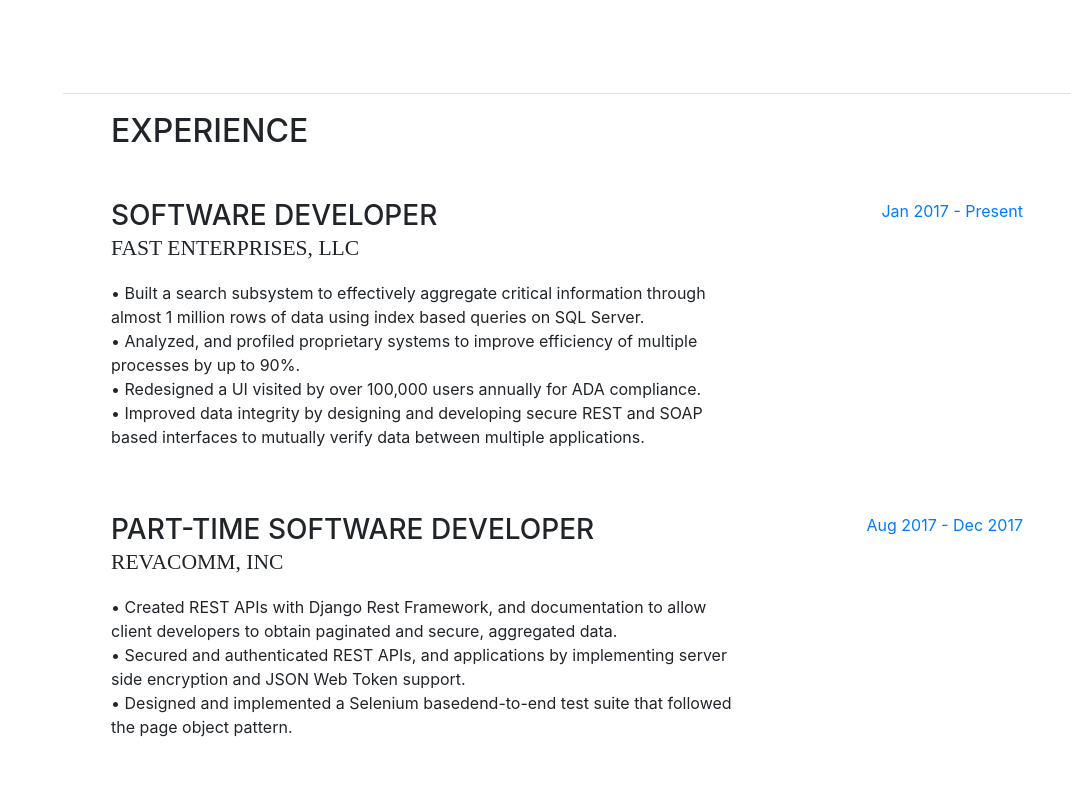
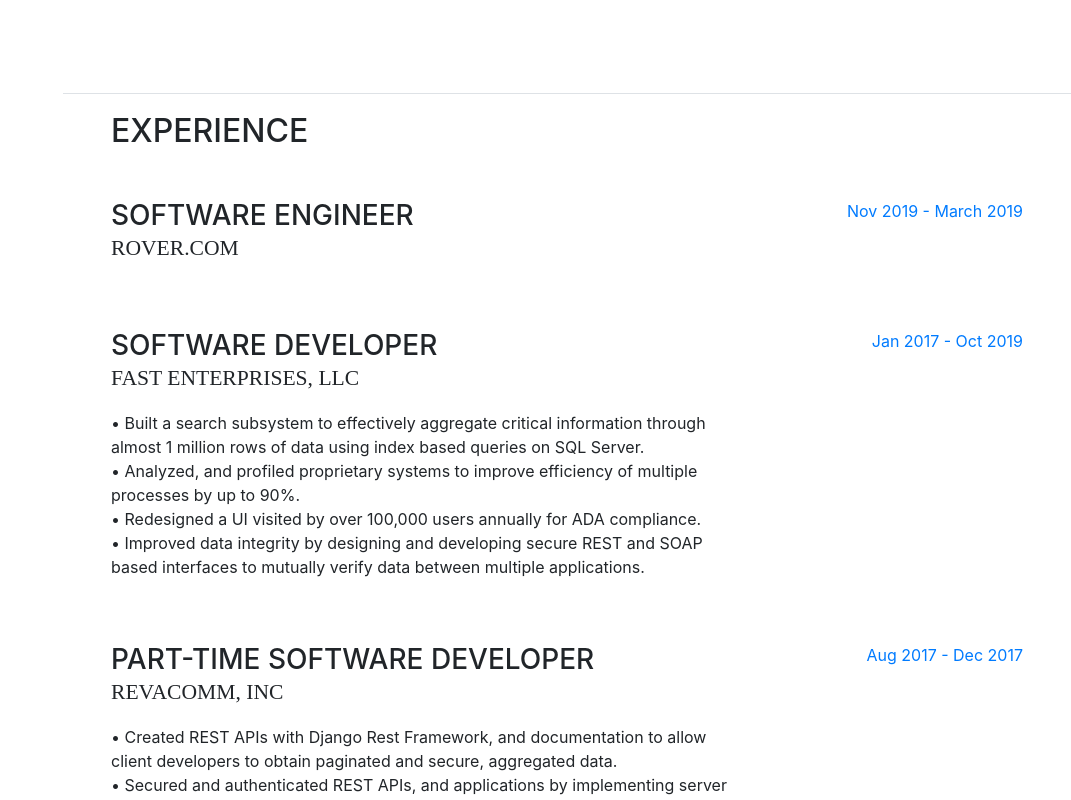
Before and after one commit to terrypalo/terrypalo.github.io, a website with bundled scripts: page index.html in a window 1280 px wide. Shown: the part 1527-2327 px from the top of the page, without its empty margins (209-1280 px from the left). Built offline with nearby package versions, Linux system fonts and the light colour scheme; a web font is replaced by a local one.

Commit message:
Add rover

```diff
--- a/index.html
+++ b/index.html
@@ -81,7 +81,7 @@
           <h1 class="mb-0">Terry
             <span class="text-primary">Palomares</span>
           </h1>
-          <div class="subheading mb-5">Bismarck, North Dakota
+          <div class="subheading mb-5">Seattle, Washington
             <a href="mailto:tpalomares18@gmail.com">tpalomares18@gmail.com</a>
           </div>
           <p class="mb-5">I am an experienced full stack web and mobile application developer with an obsession for efficiency and design.
@@ -461,6 +461,16 @@
 
           <div class="resume-item d-flex flex-column flex-md-row mb-5">
             <div class="resume-content mr-auto">
+              <h3 class="mb-0">Software Engineer</h3>
+              <div class="subheading mb-3">Rover.com</div>
+            </div>
+            <div class="resume-date text-md-right">
+              <span class="text-primary">Nov 2019 - March 2019</span>
+            </div>
+          </div>
+
+          <div class="resume-item d-flex flex-column flex-md-row mb-5">
+            <div class="resume-content mr-auto">
               <h3 class="mb-0">Software Developer</h3>
               <div class="subheading mb-3">Fast Enterprises, LLC</div>
               <p>
@@ -474,7 +484,7 @@
               </p>
             </div>
             <div class="resume-date text-md-right">
-              <span class="text-primary">Jan 2017 - Present</span>
+              <span class="text-primary">Jan 2017 - Oct 2019</span>
             </div>
           </div>
 
```
